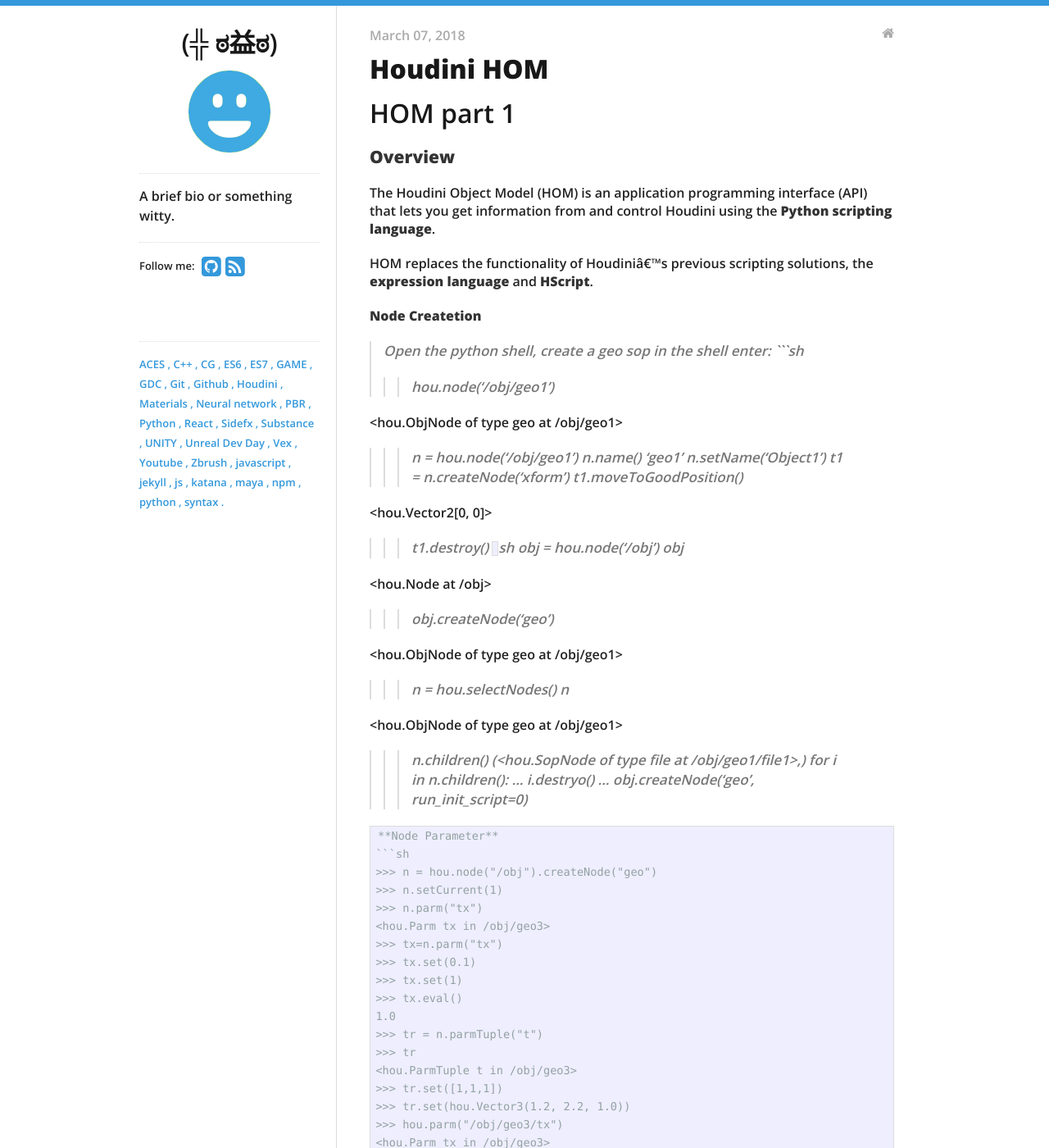
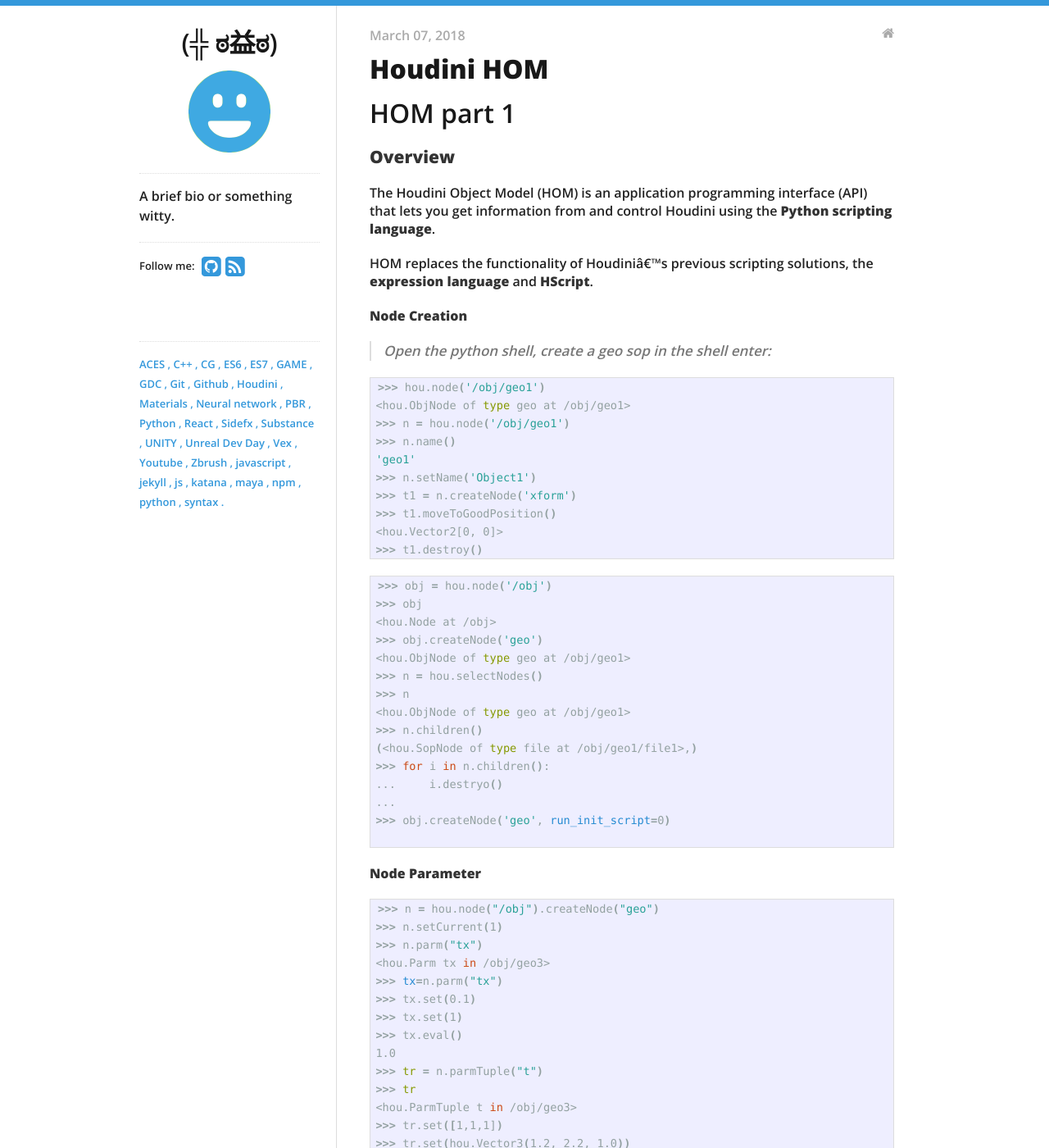
Before and after one commit to yoann01/ktmd, a Jekyll site: the page built from _posts/2018-03-07-Houdini-HOM.md, in a window 1280 px wide and 1400 px high. Shown: the whole window at 82% size. Built offline with Jekyll 4.4.1, drawn with Linux system fonts in a browser that asks for light colours; nearby versions of some CDN libraries; some of the changed text lies outside the part shown.

Commit message:
Update and rename 2018-03-07-Houdini-Python-Snippets.md to 2018-03-07-Houdini-HOM.md

````diff
--- a/_posts/2018-03-07-Houdini-Python-Snippets.md
+++ b/_posts/2018-03-07-Houdini-HOM.md
@@ -15,9 +15,10 @@ The Houdini Object Model (HOM) is an application programming interface (API) tha
 
 HOM replaces the functionality of Houdiniâ€™s previous scripting solutions, the **expression language** and **HScript**.
 
-**Node Createtion**
+**Node Creation**
 
 >Open the python shell, create a geo sop in the shell enter:
+
 ```sh
 >>> hou.node('/obj/geo1')
 <hou.ObjNode of type geo at /obj/geo1>
@@ -110,7 +111,7 @@ HOM replaces the functionality of Houdiniâ€™s previous scripting solutions,
 ```
 **Expressions**
 
-Create a platonic sop in obj context, then change form Hscript to python in the current sop panel.
+> Create a platonic sop in obj context, then change form Hscript to python in the current sop panel.
 
 in Ry channel
 ```python
````
